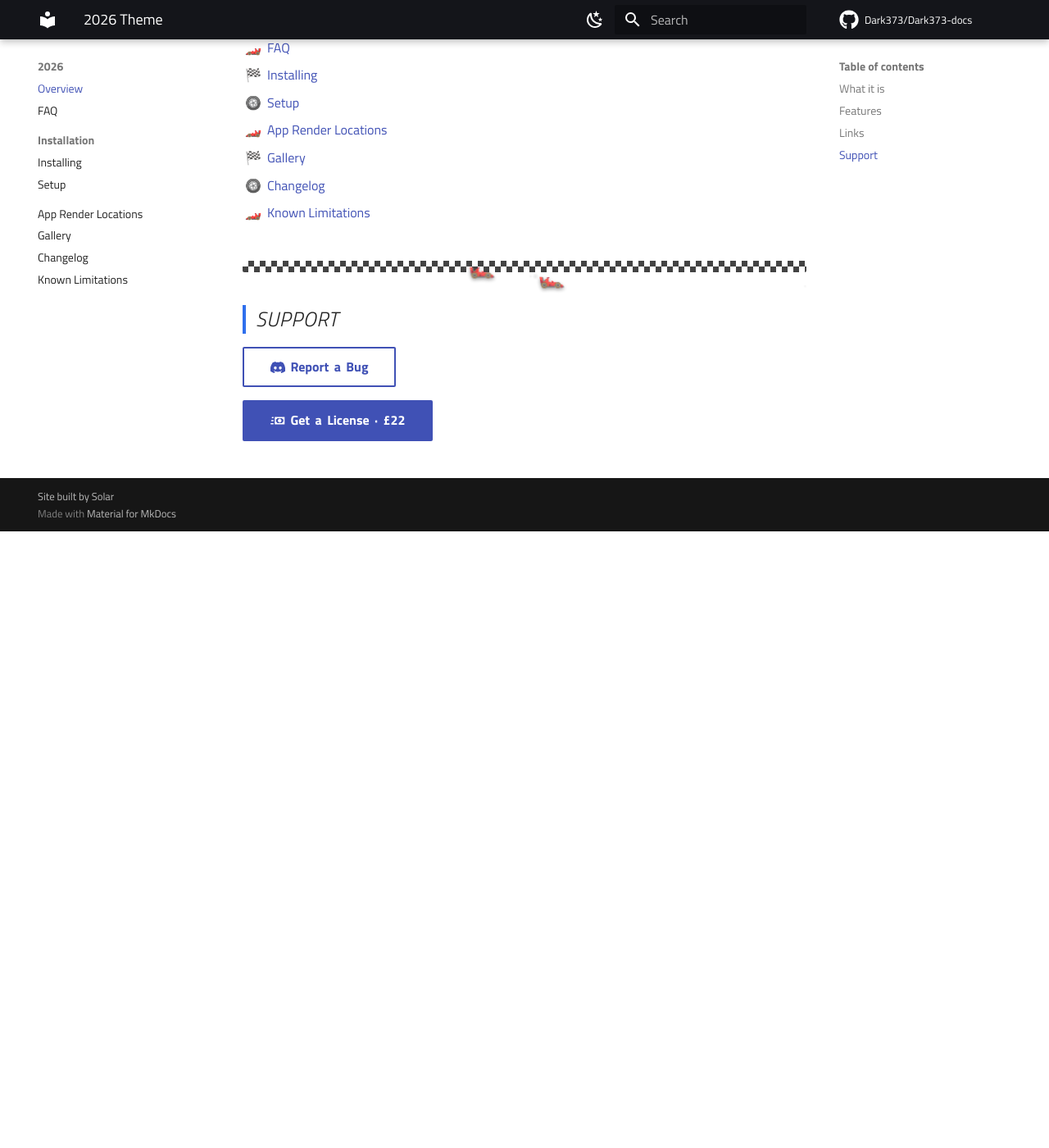
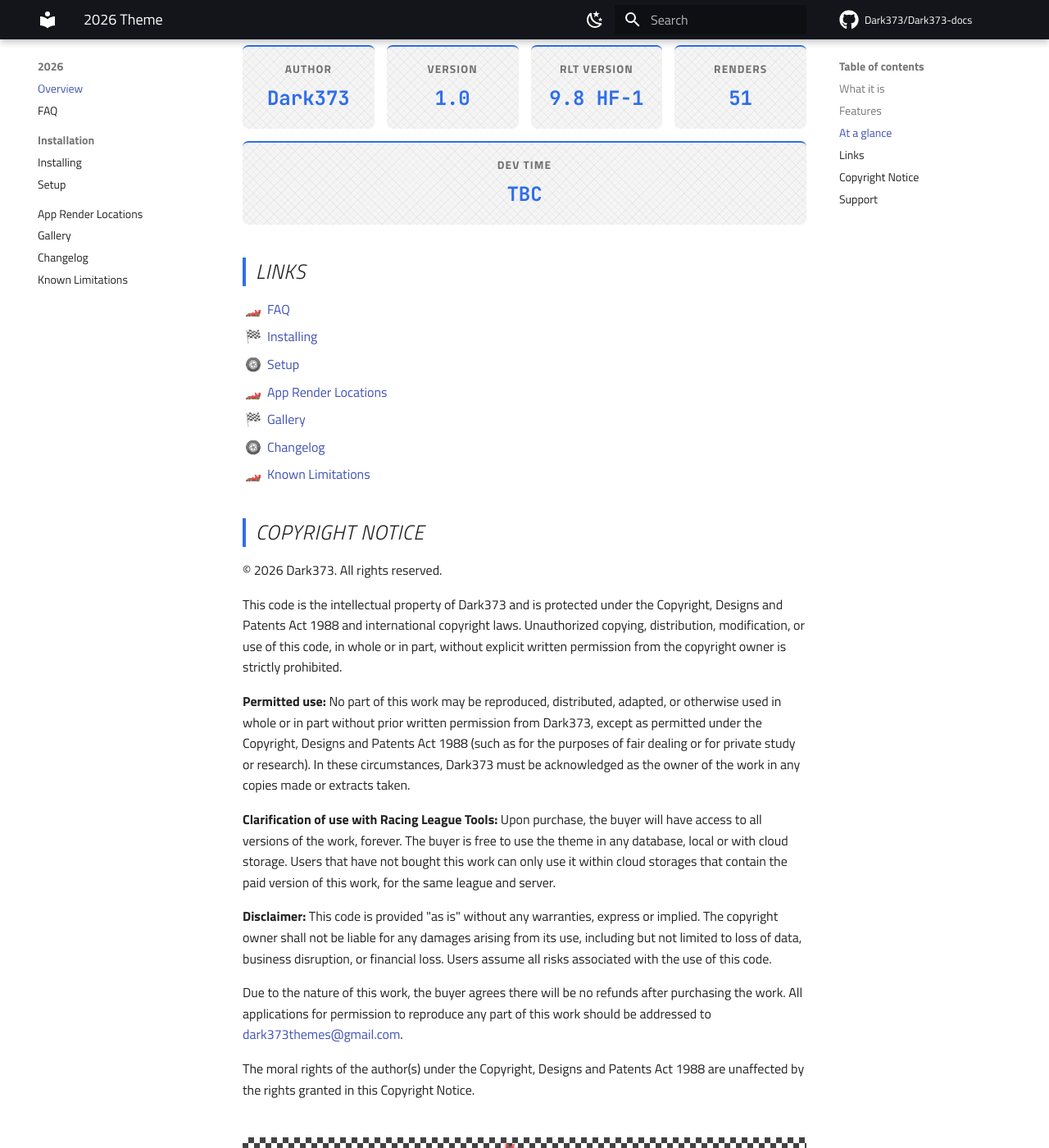
Before and after one commit to Dark373/Dark373-docs, an MkDocs documentation site: the page built from docs/project-1/index.md, in a window 1280 px wide and 1400 px high, scrolled down 752 px. Shown: the whole window at 82% size. Built offline with MkDocs 1.6.1 and Material for MkDocs 9.7.7, drawn with Linux system fonts in a browser that asks for light colours; comment, search, counter and statistics services are not loaded.

Commit message:
Add real Copyright Notice and At a glance stats to the 2026 Overview page
Mirrors 2025's Overview page structure exactly - same stat-strip
(Author/Version/RLT Version/Renders/Dev Time) and the same Copyright
Notice boilerplate, both filled in with real 2026 values/text given
by the user. RLT Version written as '9.8 HF-1' to match 2025's '9.6
HF-2' abbreviation style. Corrected a missing 'may be' in the
Permitted Use clause to match 2025's (already-live) wording of the
same boilerplate.

'What it is'/'Features' left as placeholders - wasn't given real
content for those.

Verified via a real build and screenshot before pushing.

```diff
--- a/docs/project-1/index.md
+++ b/docs/project-1/index.md
@@ -27,6 +27,16 @@ out.
 - Feature two
 - Feature three
 
+## At a glance {: .f1-heading }
+
+<div class="stat-strip">
+  <div class="stat"><span class="stat-label">Author</span><span class="stat-value">Dark373</span></div>
+  <div class="stat"><span class="stat-label">Version</span><span class="stat-value">1.0</span></div>
+  <div class="stat"><span class="stat-label">RLT Version</span><span class="stat-value">9.8 HF-1</span></div>
+  <div class="stat"><span class="stat-label">Renders</span><span class="stat-value">51</span></div>
+  <div class="stat"><span class="stat-label">Dev Time</span><span class="stat-value">TBC</span></div>
+</div>
+
 ## Links {: .f1-heading }
 
 - [FAQ](faq.md)
@@ -37,6 +47,44 @@ out.
 - [Changelog](changelog.md)
 - [Known Limitations](known-bugs.md)
 
+## Copyright Notice {: .f1-heading }
+
+© 2026 Dark373. All rights reserved.
+
+This code is the intellectual property of Dark373 and is protected
+under the Copyright, Designs and Patents Act 1988 and international
+copyright laws. Unauthorized copying, distribution, modification, or use of
+this code, in whole or in part, without explicit written permission from
+the copyright owner is strictly prohibited.
+
+**Permitted use:** No part of this work may be reproduced, distributed,
+adapted, or otherwise used in whole or in part without prior written
+permission from Dark373, except as permitted under the Copyright,
+Designs and Patents Act 1988 (such as for the purposes of fair dealing or
+for private study or research). In these circumstances, Dark373 must
+be acknowledged as the owner of the work in any copies made or extracts
+taken.
+
+**Clarification of use with Racing League Tools:** Upon purchase, the buyer
+will have access to all versions of the work, forever. The buyer is free to
+use the theme in any database, local or with cloud storage. Users that have
+not bought this work can only use it within cloud storages that contain the
+paid version of this work, for the same league and server.
+
+**Disclaimer:** This code is provided "as is" without any warranties,
+express or implied. The copyright owner shall not be liable for any
+damages arising from its use, including but not limited to loss of data,
+business disruption, or financial loss. Users assume all risks associated
+with the use of this code.
+
+Due to the nature of this work, the buyer agrees there will be no refunds
+after purchasing the work. All applications for permission to reproduce
+any part of this work should be addressed to
+[dark373themes@gmail.com](mailto:dark373themes@gmail.com).
+
+The moral rights of the author(s) under the Copyright, Designs and Patents
+Act 1988 are unaffected by the rights granted in this Copyright Notice.
+
 <div class="checker-divider"></div>
 
 ## Support {: .f1-heading }
```
